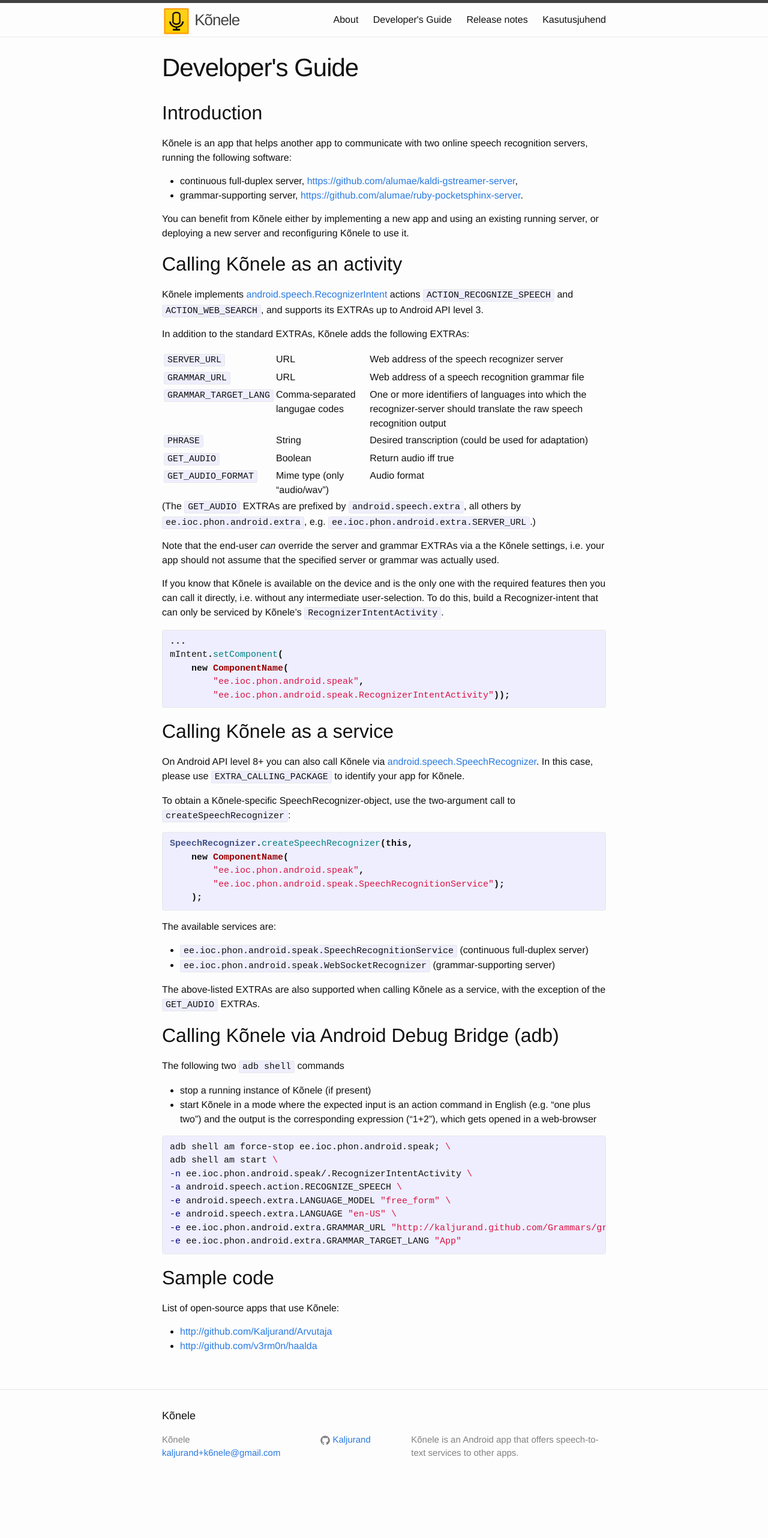
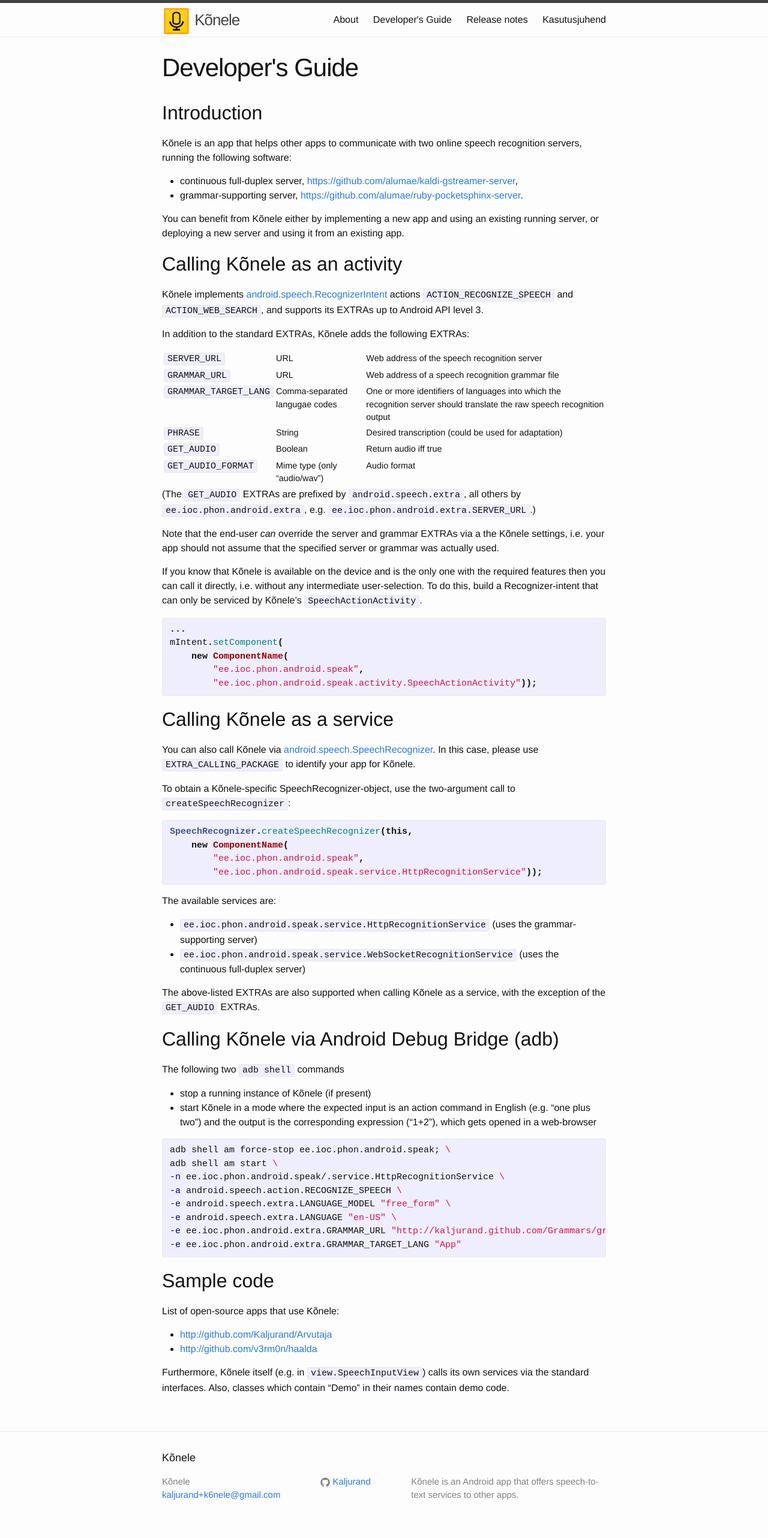
Before and after one commit to Kaljurand/K6nele, a Jekyll site: the page built from docs/en/developer_guide.md, in a window 1280 px wide. Shown: the whole page at 60% size. Built offline with Jekyll 4.4.1, drawn with Linux system fonts in a browser that asks for light colours; comment, search, counter and statistics services are not loaded; before the commit the page ends 2494 px from its top, so only the background shows below that.

Commit message:
Update doc to be v1.3 compatible

```diff
--- a/_sass/_base.scss
+++ b/_sass/_base.scss
@@ -56,6 +56,7 @@
 // TODO: added: 20141224/kaarel
 td {
     vertical-align: top;
+    font-size: 90%;
 }
 
 /**
--- a/docs/en/developer_guide.md
+++ b/docs/en/developer_guide.md
@@ -6,14 +6,15 @@
 
 ## Introduction
 
-Kõnele is an app that helps another app to communicate with two online speech recognition servers,
+Kõnele is an app that helps other apps to communicate with two online speech recognition servers,
 running the following software:
 
 - continuous full-duplex server, <https://github.com/alumae/kaldi-gstreamer-server>,
 - grammar-supporting server, <https://github.com/alumae/ruby-pocketsphinx-server>.
 
 You can benefit from Kõnele either by implementing a new app and using
-an existing running server, or deploying a new server and reconfiguring Kõnele to use it.
+an existing running server, or deploying a new server and using it from an
+existing app.
 
 ## Calling Kõnele as an activity
 
@@ -22,9 +23,9 @@
 
 In addition to the standard EXTRAs, Kõnele adds the following EXTRAs:
 
-| `SERVER_URL`          | URL                           | Web address of the speech recognizer server
+| `SERVER_URL`          | URL                           | Web address of the speech recognition server
 | `GRAMMAR_URL`         | URL                           | Web address of a speech recognition grammar file
-| `GRAMMAR_TARGET_LANG` | Comma-separated langugae codes| One or more identifiers of languages into which the recognizer-server should translate the raw speech recognition output
+| `GRAMMAR_TARGET_LANG` | Comma-separated langugae codes| One or more identifiers of languages into which the recognition server should translate the raw speech recognition output
 | `PHRASE`              | String                        | Desired transcription (could be used for adaptation)
 | `GET_AUDIO`           | Boolean                       | Return audio iff true
 | `GET_AUDIO_FORMAT`    | Mime type (only "audio/wav")  | Audio format
@@ -36,19 +37,19 @@
 
 If you know that Kõnele is available on the device and is the only one with the required features
 then you can call it directly, i.e. without any intermediate user-selection.
-To do this, build a Recognizer-intent that can only be serviced by Kõnele's `RecognizerIntentActivity`.
+To do this, build a Recognizer-intent that can only be serviced by Kõnele's `SpeechActionActivity`.
 
 {% highlight java %}
 ...
 mIntent.setComponent(
     new ComponentName(
         "ee.ioc.phon.android.speak",
-        "ee.ioc.phon.android.speak.RecognizerIntentActivity"));
+        "ee.ioc.phon.android.speak.activity.SpeechActionActivity"));
 {% endhighlight %}
 
 ## Calling Kõnele as a service
 
-On Android API level 8+ you can also call Kõnele via [android.speech.SpeechRecognizer](http://developer.android.com/reference/android/speech/SpeechRecognizer.html).
+You can also call Kõnele via [android.speech.SpeechRecognizer](http://developer.android.com/reference/android/speech/SpeechRecognizer.html).
 In this case, please use `EXTRA_CALLING_PACKAGE` to identify your app for Kõnele.
 
 To obtain a Kõnele-specific SpeechRecognizer-object, use the two-argument call to `createSpeechRecognizer`:
@@ -57,14 +58,13 @@
 SpeechRecognizer.createSpeechRecognizer(this,
     new ComponentName(
         "ee.ioc.phon.android.speak",
-        "ee.ioc.phon.android.speak.SpeechRecognitionService");
-    );
+        "ee.ioc.phon.android.speak.service.HttpRecognitionService"));
 {% endhighlight %}
 
 The available services are:
 
-  - `ee.ioc.phon.android.speak.SpeechRecognitionService` (continuous full-duplex server)
-  - `ee.ioc.phon.android.speak.WebSocketRecognizer` (grammar-supporting server)
+  - `ee.ioc.phon.android.speak.service.HttpRecognitionService` (uses the grammar-supporting server)
+  - `ee.ioc.phon.android.speak.service.WebSocketRecognitionService` (uses the continuous full-duplex server)
 
 The above-listed EXTRAs are also supported when calling Kõnele as a service, with the
 exception of the `GET_AUDIO` EXTRAs.
@@ -80,7 +80,7 @@
 {% highlight sh %}
 adb shell am force-stop ee.ioc.phon.android.speak; \
 adb shell am start \
--n ee.ioc.phon.android.speak/.RecognizerIntentActivity \
+-n ee.ioc.phon.android.speak/.service.HttpRecognitionService \
 -a android.speech.action.RECOGNIZE_SPEECH \
 -e android.speech.extra.LANGUAGE_MODEL "free_form" \
 -e android.speech.extra.LANGUAGE "en-US" \
@@ -95,3 +95,6 @@
 
   - <http://github.com/Kaljurand/Arvutaja>
   - <http://github.com/v3rm0n/haalda>
+
+Furthermore, Kõnele itself (e.g. in `view.SpeechInputView`) calls its own services via the standard interfaces.
+Also, classes which contain "Demo" in their names contain demo code.
```
Also changed, not shown: about.md (+6 -4 lines), docs/et/user_guide.md (+30 -43 lines), images/et/Screenshot_2015-09-23-09-01-50.png (added), images/et/Screenshot_2015-09-23-09-01-59.png (added), images/et/Screenshot_2015-09-23-09-02-10.png (added), images/et/Screenshot_2015-09-23-09-02-27.png (added), images/et/Screenshot_2015-09-23-09-02-35.png (added), images/et/Screenshot_2015-09-23-09-02-48.png (added), images/et/Screenshot_2015-09-24-20-02-23.png (added), images/et/Screenshot_2015-09-24-20-02-53.png (added), images/et/Screenshot_2015-09-24-20-47-02.png (added), images/et/Screenshot_2015-09-24-20-47-32.png (added), images/et/Screenshot_2015-09-24-20-47-59.png (added), images/et/Screenshot_2015-09-24-20-49-21.png (added).
